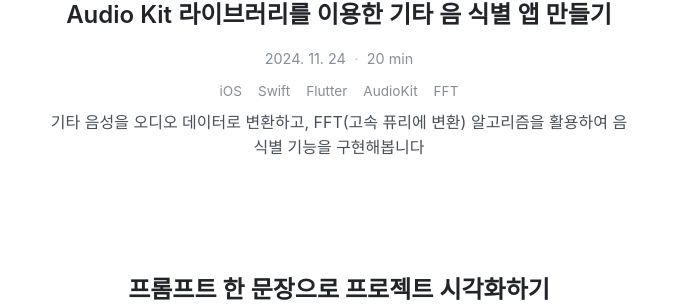
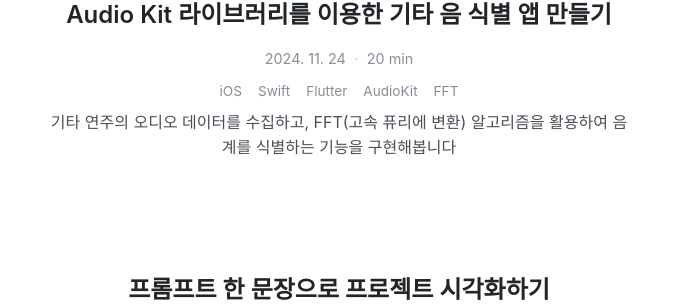
Before and after one commit to dc143cDev/dc143cDev.github.io, a Jekyll site: the page built from index.html, in a window 1280 px wide. Shown: the part 1011-1315 px from the top of the page, without its empty margins (301-976 px from the left). Built offline with Jekyll 4.4.1, drawn with Linux system fonts in a browser that asks for light colours; some web fonts are replaced.

Commit message:
Update 2024-11-24-audiokit.md

```diff
--- a/_posts/2024-11-24-audiokit.md
+++ b/_posts/2024-11-24-audiokit.md
@@ -4,7 +4,7 @@ title: "Audio Kit 라이브러리를 이용한 기타 음 식별 앱 만들기"
 date: 2024-11-24
 tags: [iOS, Swift, Flutter, AudioKit, FFT]
 read_time: 20
-subtitle: "기타 음성을 오디오 데이터로 변환하고, FFT(고속 퓨리에 변환) 알고리즘을 활용하여 음 식별 기능을 구현해봅니다"
+subtitle: "기타 연주의 오디오 데이터를 수집하고, FFT(고속 퓨리에 변환) 알고리즘을 활용하여 음계를 식별하는 기능을 구현해봅니다"
 ---
 
 ## 개요
```
